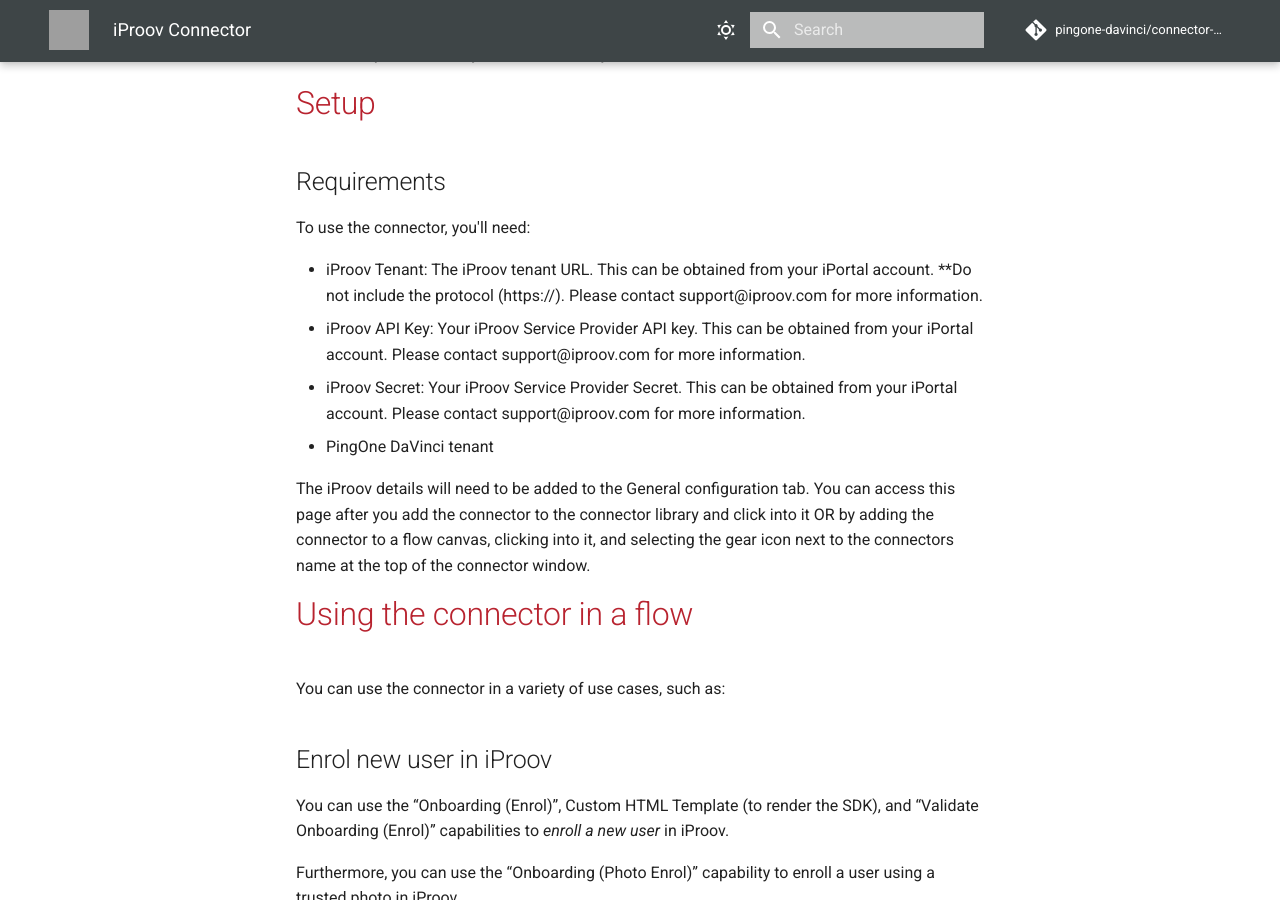
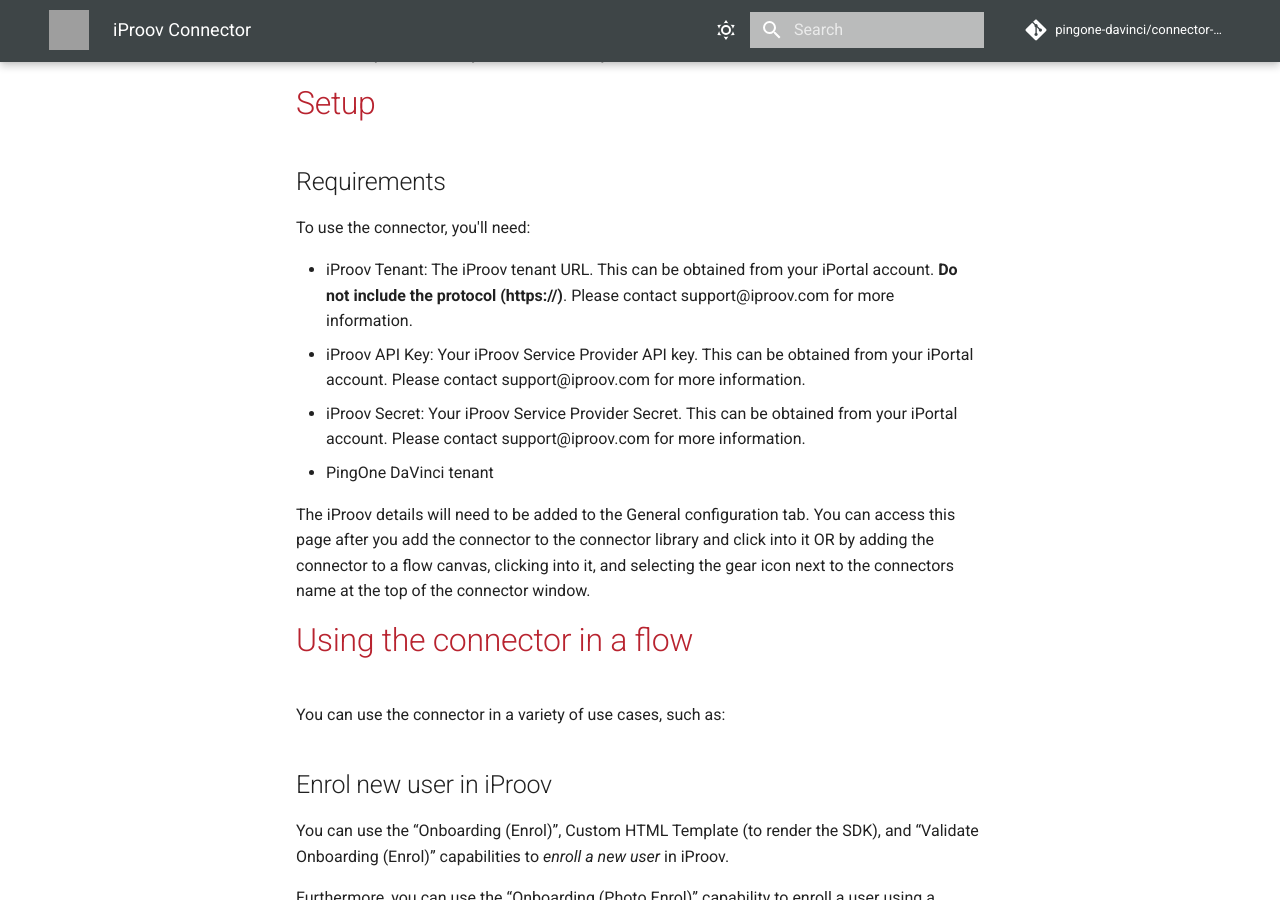
Before and after one commit to pingone-davinci/documentation, an MkDocs documentation site: the page built from docs/iproov/README.md, in a window 1280 px wide and 900 px high, scrolled down 554 px. Built offline with MkDocs 1.6.1 and Material for MkDocs 9.7.7, drawn with Linux system fonts in a browser that asks for light colours; comment, search, counter and statistics services are not loaded; grey boxes are pictures that could not be loaded.

```diff
--- a/docs/iproov/README.md
+++ b/docs/iproov/README.md
@@ -16,7 +16,7 @@ iProov's experience utilizes a secure inherence factor, facial biometrics, suppl
 
 To use the connector, you'll need:
 
-* iProov Tenant: The iProov tenant URL. This can be obtained from your iPortal account. **Do not include the protocol (https://). Please contact support@iproov.com for more information.
+* iProov Tenant: The iProov tenant URL. This can be obtained from your iPortal account. **Do not include the protocol (https://)**. Please contact support@iproov.com for more information.
 * iProov API Key: Your iProov Service Provider API key. This can be obtained from your iPortal account. Please contact support@iproov.com for more information.
 * iProov Secret: Your iProov Service Provider Secret. This can be obtained from your iPortal account. Please contact support@iproov.com for more information.
 * PingOne DaVinci tenant
```
